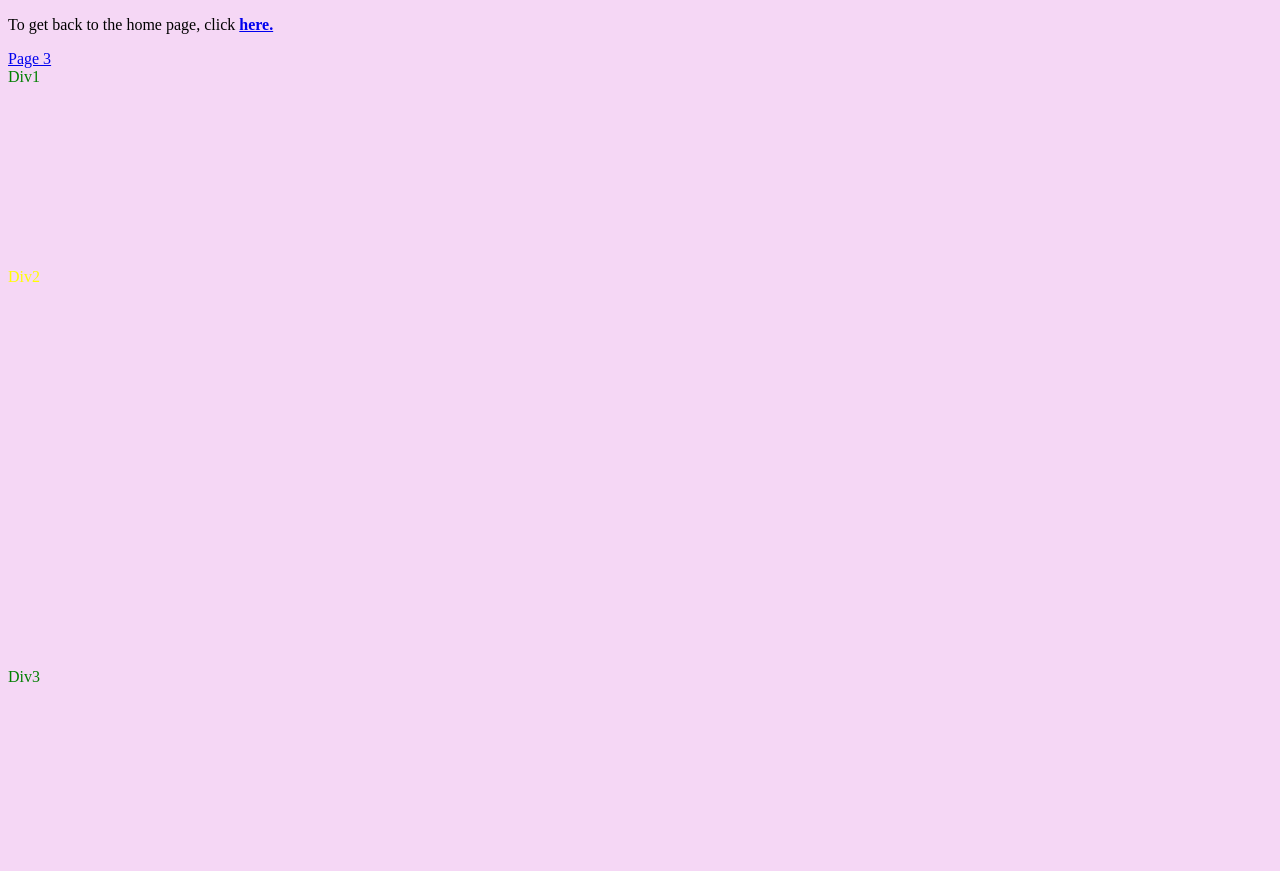
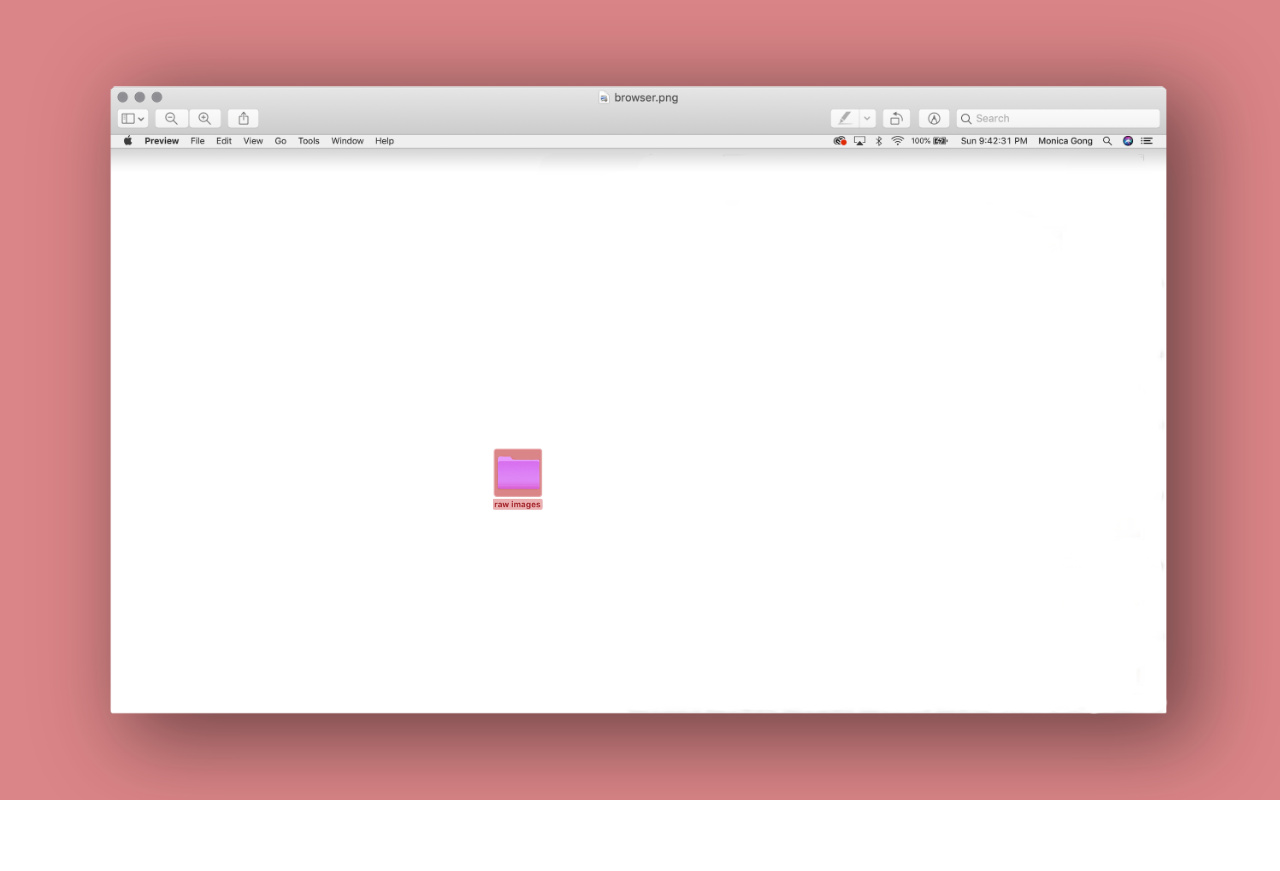
Before and after one commit to monicavgong/project1, a plain HTML site: page page2.html in a window 1280 px wide. After the commit the page ends 800 px from the top, so only its background shows below. Drawn offline with Linux system fonts and the light colour scheme.

Commit message:
started page 2.

```diff
--- a/archivewebsite/css/style.css
+++ b/archivewebsite/css/style.css
@@ -1,16 +1,23 @@
 /* CSS Styles */
 
 html{
-  background-color: rgb(245, 215, 245);
+  background-color: rgb(207, 137, 137);
 }
 
 .desktopBG{
-  background: url(../images/background2.png) no-repeat center center fixed;
+  background: url(../images/browser2.png) no-repeat center center fixed;
+  background-size: cover;
+}
+
+.desktopBG2{
+  background: url(../images/browser3.png) no-repeat center center fixed;
   background-size: cover;
 }
 
 h1
   color: rgb(0,0,0);
+  margin-top: 0px;
+  padding-top: 10px;
 }
 
 p{
@@ -34,11 +41,23 @@ body:{
   position: absolute;
   top: 20%;
   left: 26%;
-  font-size: 15px
+  font-size: 15px;
+  color: white;
+
 }
 
 .CenteredText{
   text-align: center;
+}
+
+.center {
+  margin: auto;
+  width: 50%;
+  padding: 10px;
+}
+
+.sansserif {
+  font-family: Arial, Helvetica, sans-serif;
 }
 
 .faceshop{
@@ -60,6 +79,14 @@ body:{
   filter: drop-shadow(8px 8px 10px gray);
 }
 
+.rawimages{
+  position: absolute;
+  top: 200%;
+  left: 15%;
+  display:inline-block;
+
+}
+
 #maincontainer{
   width: 100%;
   height: auto;
@@ -69,19 +96,21 @@ body:{
 #contentcontainer{
   width: 800px;
   height: auto;
-  background-color: rbg(245, 215, 245)
   margin-left: auto;
   margin-right: auto;
+  position: relative;
 }
 
-.greenDiv{
-  width: 200px;
+.pinkDiv{
+  position: relative;
   height: 200px;
-  color: green
 }
 
-.yellowDiv{
-  width: 300px;
-  height: 400px;
-  color: yellow
+/* flexboxstuff */
+
+.row{
+  height: auto;
+  position: relative;
+  display: flex;
+  flex-wrap: wrap;
 }
--- a/page2.html
+++ b/page2.html
@@ -1,5 +1,5 @@
 <!DOCTYPE html>
-<html>
+<html class="desktopBG2">
   <head>
       <meta charset="utf-8">
       <meta name="viewport" content="width=device-width, initial-scale=1.0">
@@ -9,24 +9,12 @@
 
   <body>
 
-  <div class="maincontainer">
+  <div id="contentcontainer">
+    <div class="pinkDiv center">
 
-    <p>
-    To get back to the home page, click <b><a href="index.html">here.<a/></b>
-    </p>
+      <a href="page3.html">
+        <img class="rawimages"src="archivewebsite/images/rawimages.png" alt="a macbook folder labeled raw images" width=50px> <br>
 
-    <a href="page3.html">Page 3</a> <br>
-
-    <div class=greenDiv>
-      Div1
-    </div>
-
-    <div class=yellowDiv>
-      Div2
-    </div>
-
-    <div class=greenDiv>
-      Div3
     </div>
 
   </div>
```
Also changed, not shown: index.html (+2 -2 lines), archivewebsite/images/browser2.png (added), archivewebsite/images/browser3.png (added), archivewebsite/images/rawimages.png (added), 2 other files.
